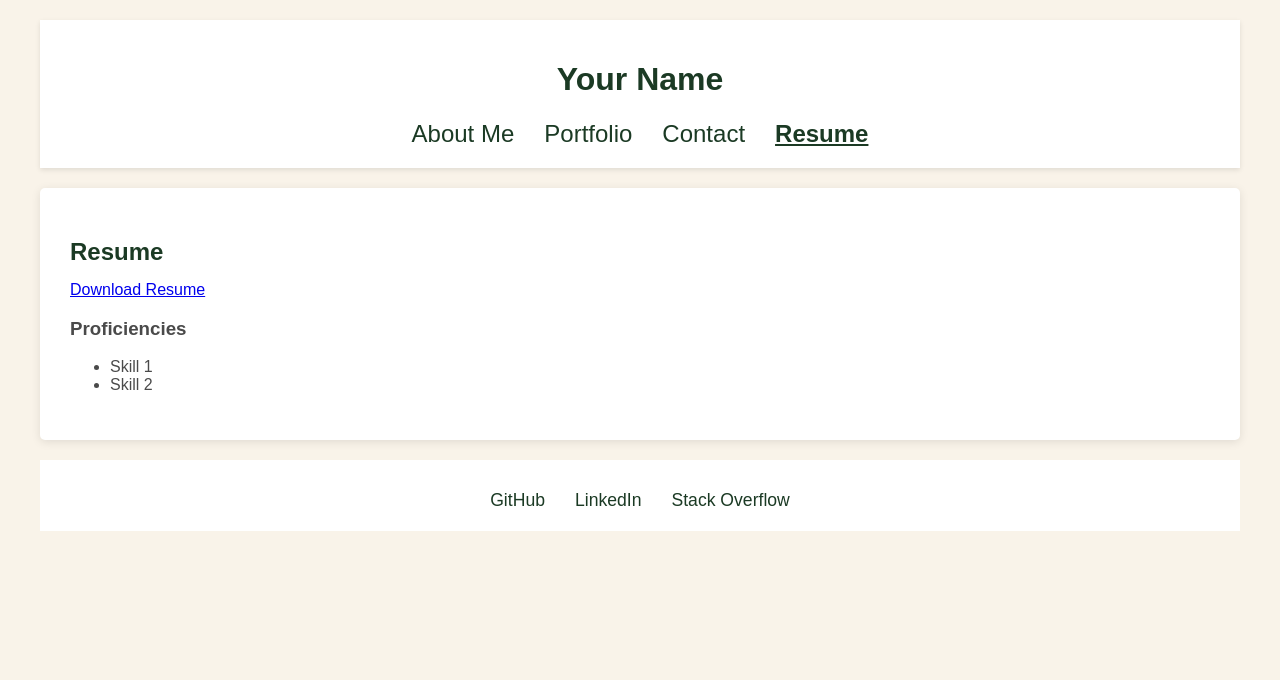
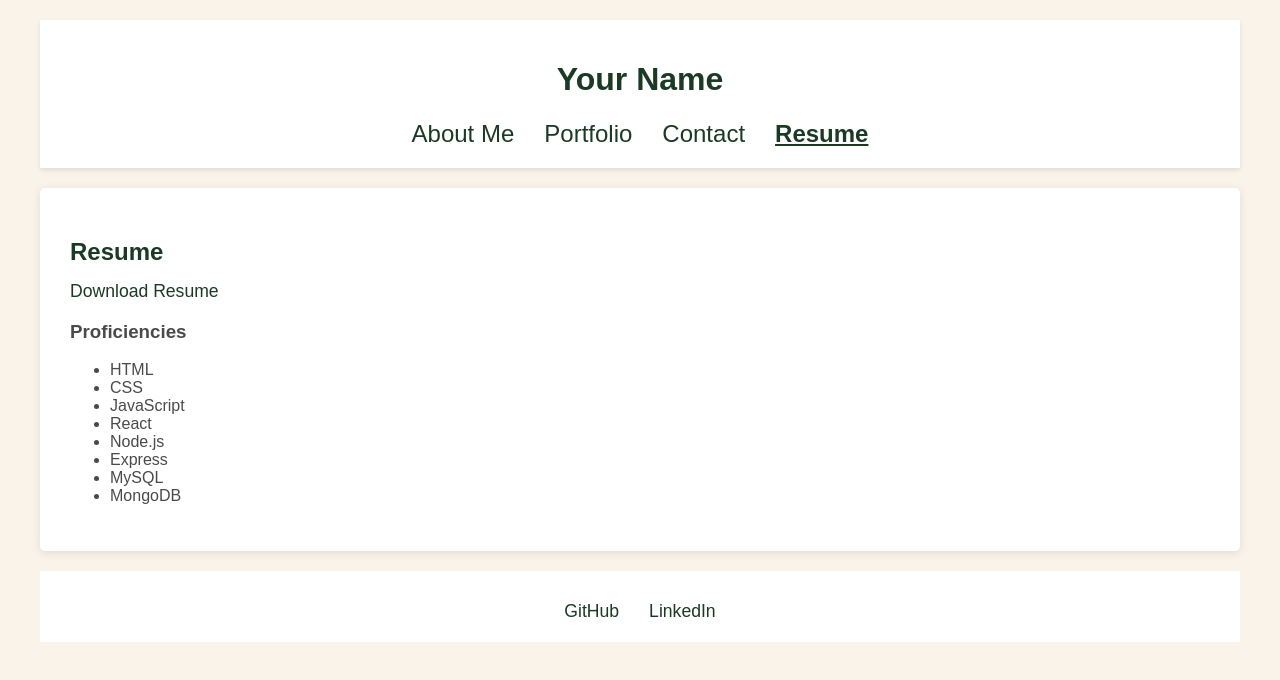
Before and after one commit to ogchromebook/main-portfolio, a React (Create React App) app in the folder my-portfolio/: page /resume in a window 1280 px wide. Shown: the top 680 px of the page. Built offline with nearby package versions, Linux system fonts and the light colour scheme.

Commit message:
final styling touches, attempted to link form submission to my email

```diff
--- a/my-portfolio/package.json
+++ b/my-portfolio/package.json
@@ -6,6 +6,7 @@
     "@testing-library/jest-dom": "^5.17.0",
     "@testing-library/react": "^13.4.0",
     "@testing-library/user-event": "^13.5.0",
+    "emailjs-com": "^3.2.0",
     "react": "^18.3.1",
     "react-dom": "^18.3.1",
     "react-router-dom": "^6.26.1",
--- a/my-portfolio/src/App.css
+++ b/my-portfolio/src/App.css
@@ -200,3 +200,16 @@ button:hover {
 .contact-form button:hover {
   background-color: #A0522D; /* Change color on hover (Sienna) */
 }
+
+.download-resume {
+  display: block; /* Make it a block element */
+  margin: 15px 0; /* Space above and below */
+  color: #1B3A24; /* Dark Green for links */
+  text-decoration: none; /* Remove underline */
+  font-size: 1.1em; /* Slightly larger font size for readability */
+  transition: color 0.3s; /* Smooth color transition */
+}
+
+.download-resume:hover {
+  color: #A0522D; /* Change color on hover (Sienna) */
+}
--- a/my-portfolio/src/components/Contact.jsx
+++ b/my-portfolio/src/components/Contact.jsx
@@ -1,8 +1,8 @@
 import React, { useState } from 'react';
+import emailjs from 'emailjs-com';
 
 function Contact() {
   const [formData, setFormData] = useState({ name: '', email: '', message: '' });
-  // const [errors, setErrors] = useState({}); // Commented out since it's not used
 
   const handleChange = (e) => {
     setFormData({ ...formData, [e.target.name]: e.target.value });
@@ -10,7 +10,17 @@ function Contact() {
 
   const handleSubmit = (e) => {
     e.preventDefault();
-    // Add form validation and submission logic here
+
+    // Send email using EmailJS
+    emailjs.send('YOUR_SERVICE_ID', 'YOUR_TEMPLATE_ID', formData, 'YOUR_USER_ID')
+      .then((response) => {
+        console.log('Email sent successfully!', response.status, response.text);
+        // Optionally reset the form
+        setFormData({ name: '', email: '', message: '' });
+      })
+      .catch((error) => {
+        console.error('Failed to send email. Error:', error);
+      });
   };
 
   return (
--- a/my-portfolio/src/components/Footer.jsx
+++ b/my-portfolio/src/components/Footer.jsx
@@ -4,9 +4,8 @@ function Footer() {
   return (
     <footer>
       <div className="footer-links">
-        <a href="https://github.com/yourusername" target="_blank" rel="noopener noreferrer">GitHub</a>
-        <a href="https://linkedin.com/in/yourusername" target="_blank" rel="noopener noreferrer">LinkedIn</a>
-        <a href="https://stackoverflow.com/users/youruserid" target="_blank" rel="noopener noreferrer">Stack Overflow</a>
+        <a href="https://github.com/ogchromebook" target="_blank" rel="noopener noreferrer">GitHub</a>
+        <a href="https://www.linkedin.com/in/sam-kachergius-5b41b4157/" target="_blank" rel="noopener noreferrer">LinkedIn</a>
       </div>
     </footer>
   );
--- a/my-portfolio/src/components/Resume.jsx
+++ b/my-portfolio/src/components/Resume.jsx
@@ -1,14 +1,21 @@
 import React from 'react';
+import resumePDF from '../assets/resume.pdf';
 
 function Resume() {
   return (
     <section>
       <h2>Resume</h2>
-      <a href="path/to/your/resume.pdf" download>Download Resume</a>
+      <a href={resumePDF} download className="download-resume">Download Resume</a>
       <h3>Proficiencies</h3>
       <ul>
-        <li>Skill 1</li>
-        <li>Skill 2</li>
+        <li>HTML</li>
+        <li>CSS</li>
+        <li>JavaScript</li>
+        <li>React</li>
+        <li>Node.js</li>
+        <li>Express</li>
+        <li>MySQL</li>
+        <li>MongoDB</li>
         {/* Add more skills */}
       </ul>
     </section>
```
Also changed, not shown: 2 other files (tests, documents, lock files or other folders).
